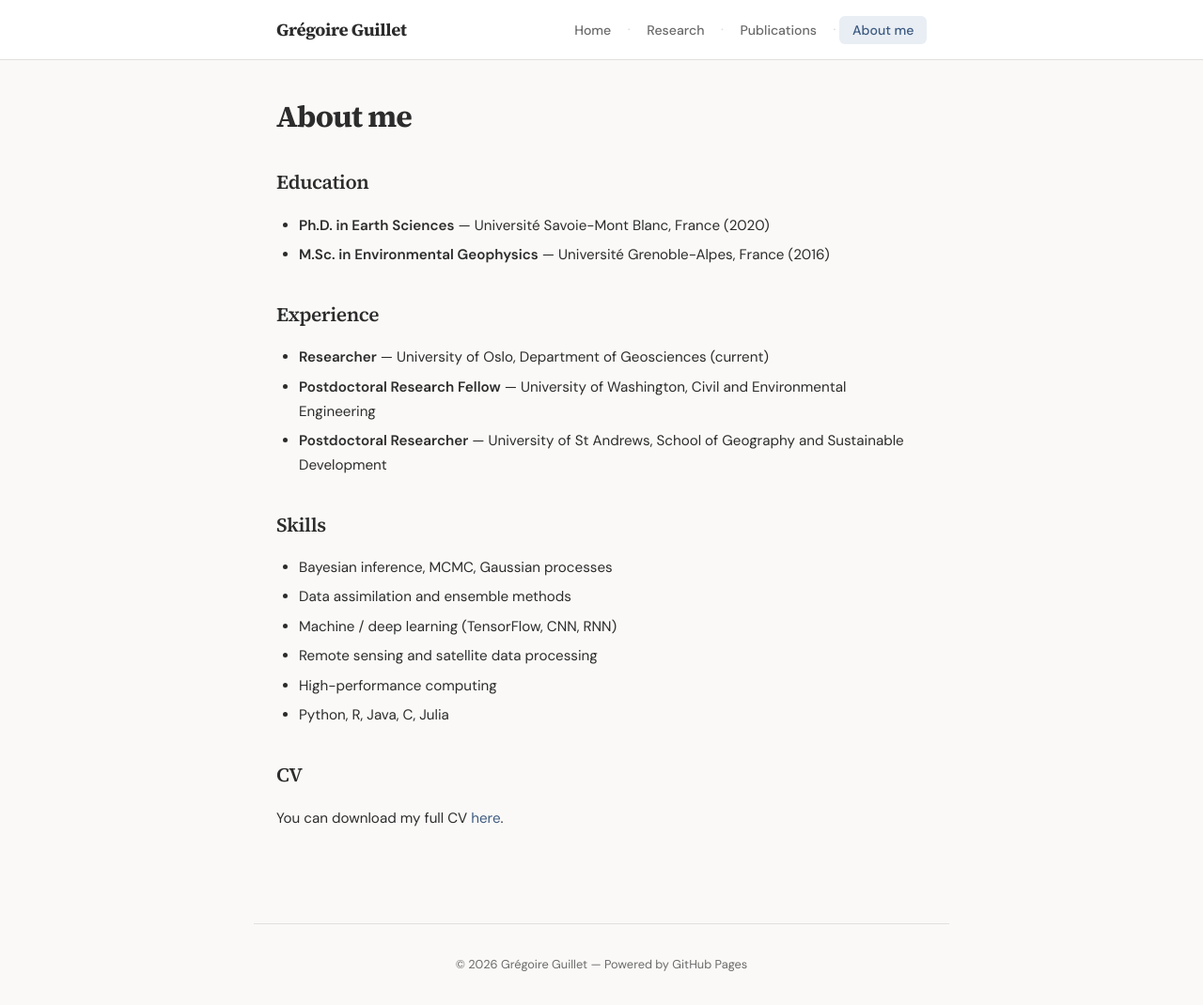
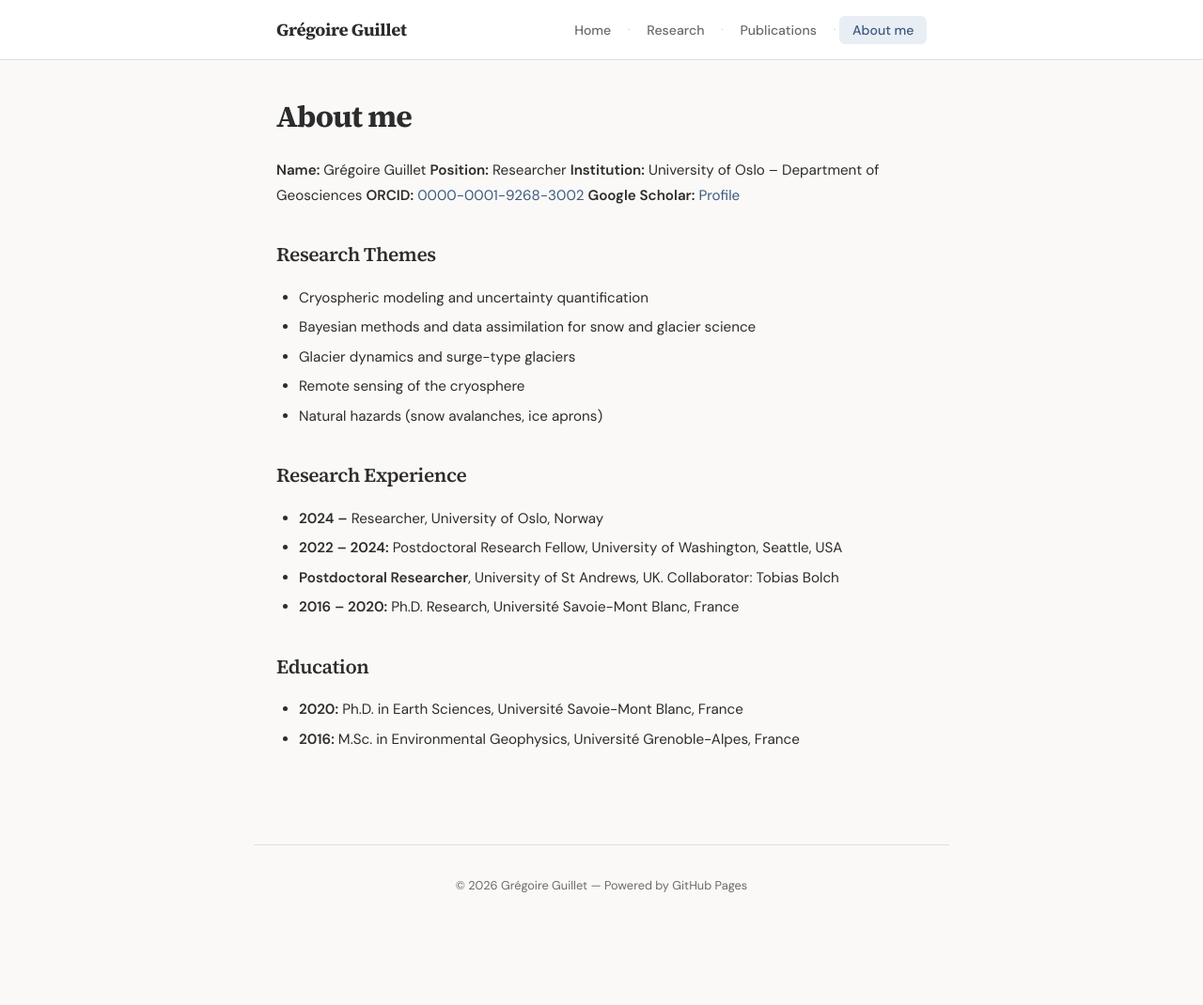
Before and after one commit to gregguillet/gregguillet.github.io, a Jekyll site: the page built from about.md, in a window 1280 px wide and 1070 px high. Shown: the whole window at 94% size. Built offline with Jekyll 4.4.1, drawn with Linux system fonts in a browser that asks for light colours.

Commit message:
Update personal information and research details

```diff
--- a/about.md
+++ b/about.md
@@ -6,26 +6,28 @@ permalink: /about/
 
 # About me
 
+**Name:** Grégoire Guillet
+**Position:** Researcher
+**Institution:** University of Oslo – Department of Geosciences
+**ORCID:** [0000-0001-9268-3002](https://orcid.org/0000-0001-9268-3002)
+**Google Scholar:** [Profile](https://scholar.google.com/citations?user=f5fevO4AAAAJ)
+
+## Research Themes
+
+- Cryospheric modeling and uncertainty quantification
+- Bayesian methods and data assimilation for snow and glacier science
+- Glacier dynamics and surge-type glaciers
+- Remote sensing of the cryosphere
+- Natural hazards (snow avalanches, ice aprons)
+
+## Research Experience
+
+- **2024 –** Researcher, University of Oslo, Norway
+- **2022 – 2024:** Postdoctoral Research Fellow, University of Washington, Seattle, USA
+- **Postdoctoral Researcher**, University of St Andrews, UK. Collaborator: Tobias Bolch
+- **2016 – 2020:** Ph.D. Research, Université Savoie-Mont Blanc, France
+
 ## Education
 
-- **Ph.D. in Earth Sciences** — Université Savoie-Mont Blanc, France (2020)
-- **M.Sc. in Environmental Geophysics** — Université Grenoble-Alpes, France (2016)
-
-## Experience
-
-- **Researcher** — University of Oslo, Department of Geosciences (current)
-- **Postdoctoral Research Fellow** — University of Washington, Civil and Environmental Engineering
-- **Postdoctoral Researcher** — University of St Andrews, School of Geography and Sustainable Development
-
-## Skills
-
-- Bayesian inference, MCMC, Gaussian processes
-- Data assimilation and ensemble methods
-- Machine / deep learning (TensorFlow, CNN, RNN)
-- Remote sensing and satellite data processing
-- High-performance computing
-- Python, R, Java, C, Julia
-
-## CV
-
-You can download my full CV [here](assets/cv.pdf).
+- **2020:** Ph.D. in Earth Sciences, Université Savoie-Mont Blanc, France
+- **2016:** M.Sc. in Environmental Geophysics, Université Grenoble-Alpes, France
```
